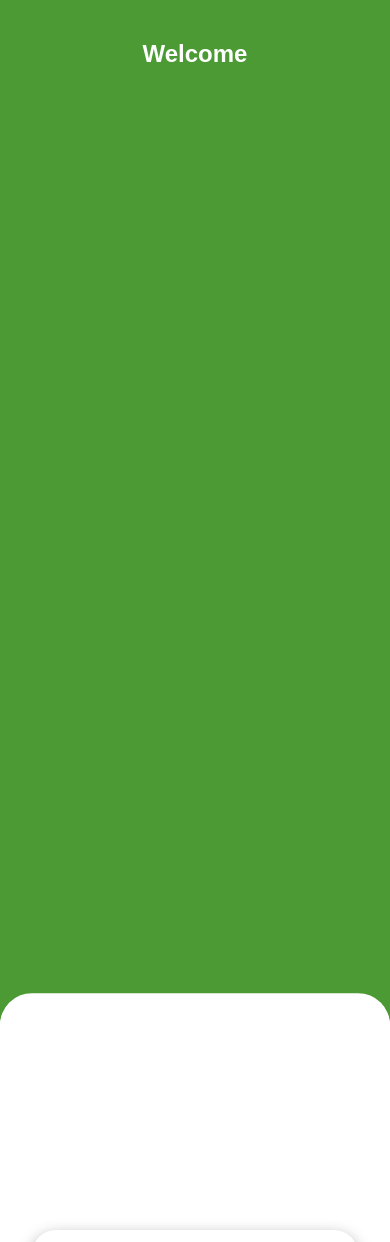
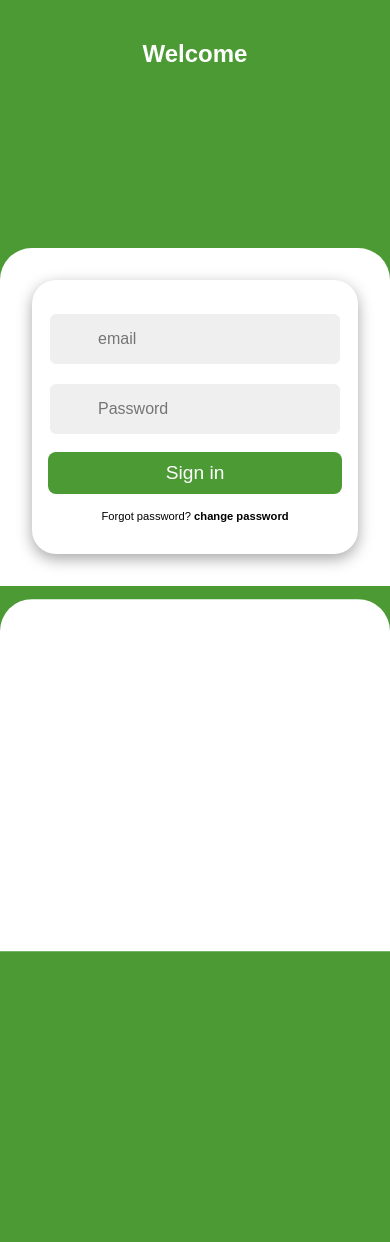
Before and after one commit to HajarHamdaoui/incidents_management_system_OCP, a PHP site: page / in a window 390 px wide. Run offline with PHP 8.4, Linux system fonts and the light colour scheme.

Commit message:
new features

```diff
--- a/css/userlogin.css
+++ b/css/userlogin.css
@@ -292,9 +292,9 @@ body {
         font-size: 1.5rem;
     }
     .myform{
-        position: relative;
+        position: absolute;
         top: 20%;
-        height: 60vh;
+
 
     }
 }
```
